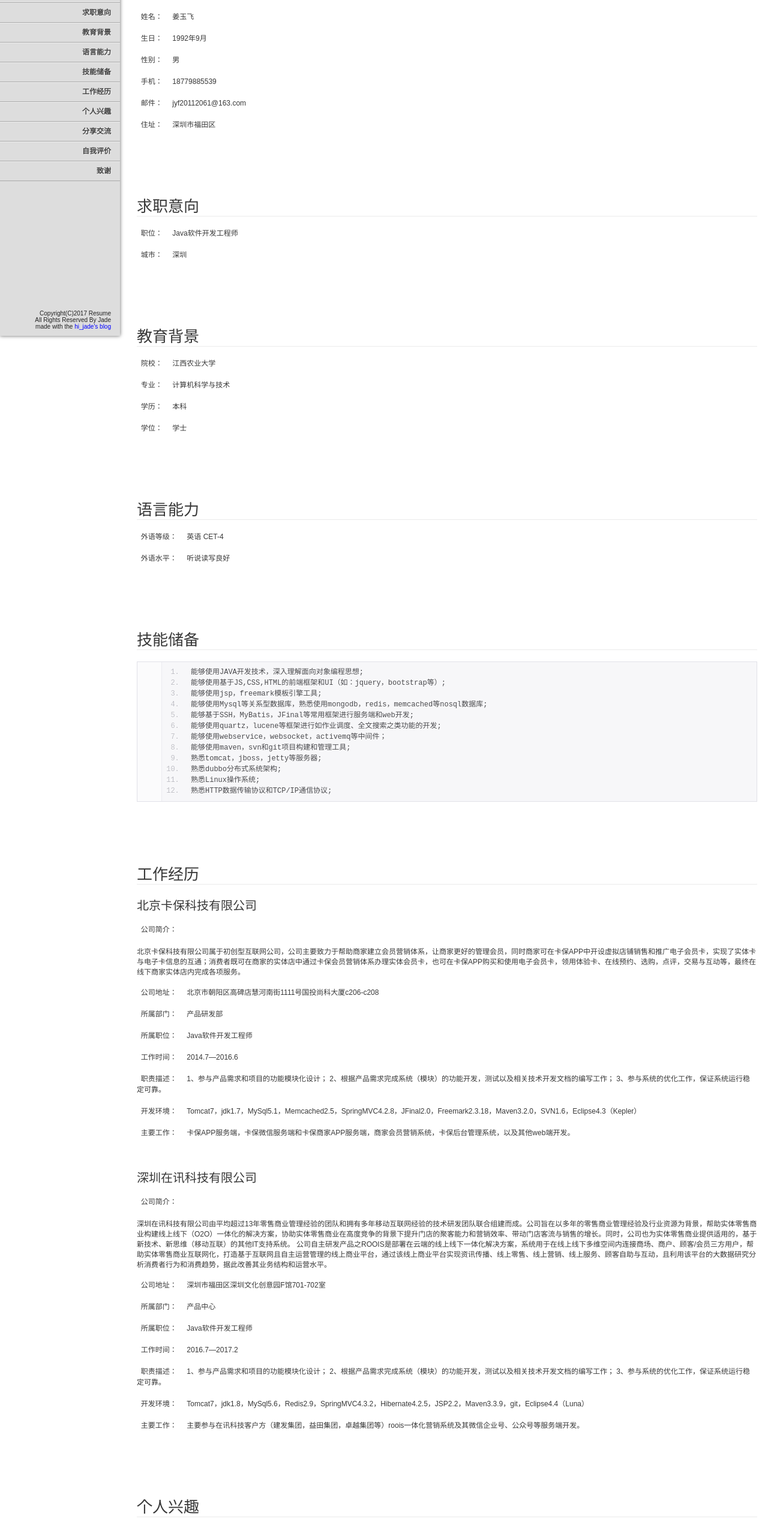
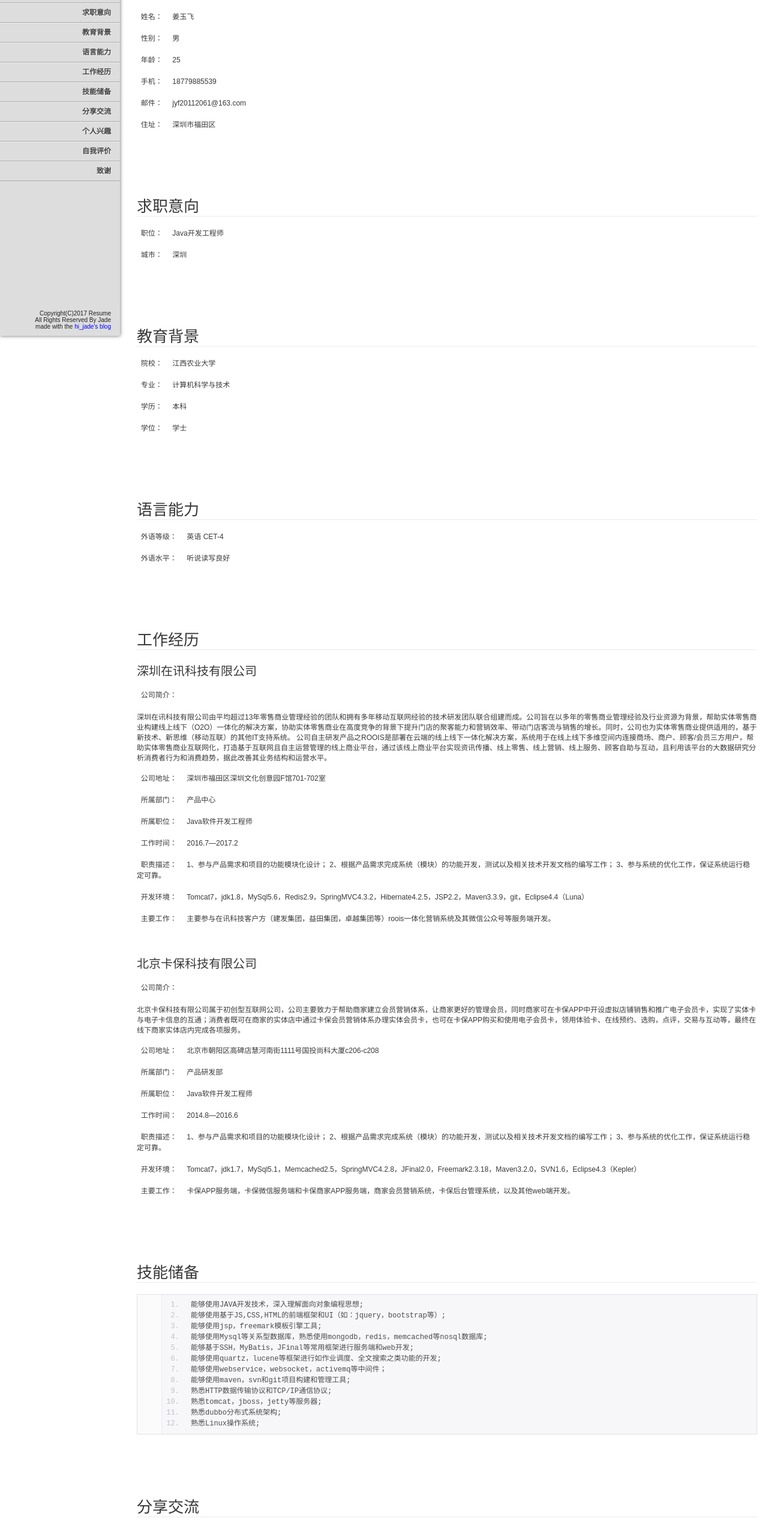
Before and after one commit to coder2061/myresume, a plain HTML site: page index.html in a window 1280 px wide. Shown: the part 240-2788 px from the top of the page at 60% size. Drawn offline with Linux system fonts and the light colour scheme.

Commit message:
update 2017-02-13

```diff
--- a/index.html
+++ b/index.html
@@ -73,10 +73,10 @@
 			<li><a href="#job" title="job">求职意向</a></li>
 			<li><a href="#education" title="education">教育背景</a></li>
 			<li><a href="#language" title="language">语言能力</a></li>
+			<li><a href="#experience" title="experience">工作经历</a></li>
 			<li><a href="#skills" title="skills">技能储备</a></li>
-			<li><a href="#experience" title="experience">工作经历</a></li>
+			<li><a href="#share" title="share">分享交流</a></li>
 			<li><a href="#interests" title="interests">个人兴趣</a></li>
-			<li><a href="#share" title="share">分享交流</a></li>
 			<li><a href="#evaluation" title="evaluation">自我评价</a></li>
 			<li><a href="#thanks" title="evaluation">致谢</a></li>
 		</ul>
@@ -92,8 +92,8 @@
 <section id="introduce">
 	<div class="page-header"><h3>个人简介</h3><hr class="notop"></div>
 <p>&nbsp;&nbsp;姓名：&nbsp;&nbsp;&nbsp;&nbsp;&nbsp;姜玉飞</p>
-<p>&nbsp;&nbsp;生日：&nbsp;&nbsp;&nbsp;&nbsp;&nbsp;1992年9月</p>
 <p>&nbsp;&nbsp;性别：&nbsp;&nbsp;&nbsp;&nbsp;&nbsp;男</p>
+<p>&nbsp;&nbsp;年龄：&nbsp;&nbsp;&nbsp;&nbsp;&nbsp;25</p>
 <p>&nbsp;&nbsp;手机：&nbsp;&nbsp;&nbsp;&nbsp;&nbsp;18779885539</p>
 <p>&nbsp;&nbsp;邮件：&nbsp;&nbsp;&nbsp;&nbsp;&nbsp;jyf20112061@163.com</p>
 <p>&nbsp;&nbsp;住址：&nbsp;&nbsp;&nbsp;&nbsp;&nbsp;深圳市福田区</p>
@@ -101,7 +101,7 @@
 
 <section id="job">
 	<div class="page-header"><h3>求职意向</h3><hr class="notop"></div>
-<p>&nbsp;&nbsp;职位：&nbsp;&nbsp;&nbsp;&nbsp;&nbsp;Java软件开发工程师</p>
+<p>&nbsp;&nbsp;职位：&nbsp;&nbsp;&nbsp;&nbsp;&nbsp;Java开发工程师</p>
 <p>&nbsp;&nbsp;城市：&nbsp;&nbsp;&nbsp;&nbsp;&nbsp;深圳</p>
 </section>
 
@@ -119,43 +119,9 @@
 <p>&nbsp;&nbsp;外语水平：&nbsp;&nbsp;&nbsp;&nbsp;&nbsp;听说读写良好</p>
 </section>
 
-
-<section id="skills">
-	<div class="page-header"><h3>技能储备</h3><hr class="notop"></div>
-<p></p>
-<pre class="prettyprint lang-html linenums">
-能够使用JAVA开发技术，深入理解面向对象编程思想;
-能够使用基于JS,CSS,HTML的前端框架和UI（如：jquery，bootstrap等）;
-能够使用jsp，freemark模板引擎工具;
-能够使用Mysql等关系型数据库，熟悉使用mongodb，redis，memcached等nosql数据库;
-能够基于SSH，MyBatis，JFinal等常用框架进行服务端和web开发;
-能够使用quartz，lucene等框架进行如作业调度、全文搜索之类功能的开发;
-能够使用webservice，websocket，activemq等中间件；
-能够使用maven，svn和git项目构建和管理工具;
-熟悉tomcat，jboss，jetty等服务器;
-熟悉dubbo分布式系统架构;
-熟悉Linux操作系统;
-熟悉HTTP数据传输协议和TCP/IP通信协议;
-</pre>
-
 <section id="experience">
 	<div class="page-header"><h3>工作经历</h3><hr class="notop"></div>
-<p></p>
-<h4>北京卡保科技有限公司</h4>
-<p>&nbsp;&nbsp;公司简介：&nbsp;&nbsp;&nbsp;&nbsp;&nbsp;</p>
-<span style="width:70%;">北京卡保科技有限公司属于初创型互联网公司，公司主要致力于帮助商家建立会员营销体系，让商家更好的管理会员，同时商家可在卡保APP中开设虚拟店铺销售和推广电子会员卡，实现了实体卡与电子卡信息的互通；消费者既可在商家的实体店中通过卡保会员营销体系办理实体会员卡，也可在卡保APP购买和使用电子会员卡，领用体验卡、在线预约、选购，点评，交易与互动等，最终在线下商家实体店内完成各项服务。</span>
-<p>&nbsp;&nbsp;公司地址：&nbsp;&nbsp;&nbsp;&nbsp;&nbsp;北京市朝阳区高碑店慧河南街1111号国投尚科大厦c206-c208</p>
-<p>&nbsp;&nbsp;所属部门：&nbsp;&nbsp;&nbsp;&nbsp;&nbsp;产品研发部</p>
-<p>&nbsp;&nbsp;所属职位：&nbsp;&nbsp;&nbsp;&nbsp;&nbsp;Java软件开发工程师</p>
-<p>&nbsp;&nbsp;工作时间：&nbsp;&nbsp;&nbsp;&nbsp;&nbsp;2014.7—2016.6</p>
-<p>&nbsp;&nbsp;职责描述：&nbsp;&nbsp;&nbsp;&nbsp;&nbsp;1、参与产品需求和项目的功能模块化设计；
-2、根据产品需求完成系统（模块）的功能开发，测试以及相关技术开发文档的编写工作；
-3、参与系统的优化工作，保证系统运行稳定可靠。
-</p>
-<p>&nbsp;&nbsp;开发环境：&nbsp;&nbsp;&nbsp;&nbsp;&nbsp;Tomcat7，jdk1.7，MySql5.1，Memcached2.5，SpringMVC4.2.8，JFinal2.0，Freemark2.3.18，Maven3.2.0，SVN1.6，Eclipse4.3（Kepler）</p>
-<p>&nbsp;&nbsp;主要工作：&nbsp;&nbsp;&nbsp;&nbsp;&nbsp;卡保APP服务端，卡保微信服务端和卡保商家APP服务端，商家会员营销系统，卡保后台管理系统，以及其他web端开发。</p>
 
-<br>
 <p></p>
 <h4>深圳在讯科技有限公司</h4>
 <p>&nbsp;&nbsp;公司简介：&nbsp;&nbsp;&nbsp;&nbsp;&nbsp;</p>
@@ -171,25 +137,59 @@
 3、参与系统的优化工作，保证系统运行稳定可靠。
 </p>
 <p>&nbsp;&nbsp;开发环境：&nbsp;&nbsp;&nbsp;&nbsp;&nbsp;Tomcat7，jdk1.8，MySql5.6，Redis2.9，SpringMVC4.3.2，Hibernate4.2.5，JSP2.2，Maven3.3.9，git，Eclipse4.4（Luna）</p>
-<p>&nbsp;&nbsp;主要工作：&nbsp;&nbsp;&nbsp;&nbsp;&nbsp;主要参与在讯科技客户方（建发集团，益田集团，卓越集团等）roois一体化营销系统及其微信企业号、公众号等服务端开发。</p>
+<p>&nbsp;&nbsp;主要工作：&nbsp;&nbsp;&nbsp;&nbsp;&nbsp;主要参与在讯科技客户方（建发集团，益田集团，卓越集团等）roois一体化营销系统及其微信公众号等服务端开发。</p>
 
+<br>
+
+<p></p>
+<h4>北京卡保科技有限公司</h4>
+<p>&nbsp;&nbsp;公司简介：&nbsp;&nbsp;&nbsp;&nbsp;&nbsp;</p>
+<span style="width:70%;">北京卡保科技有限公司属于初创型互联网公司，公司主要致力于帮助商家建立会员营销体系，让商家更好的管理会员，同时商家可在卡保APP中开设虚拟店铺销售和推广电子会员卡，实现了实体卡与电子卡信息的互通；消费者既可在商家的实体店中通过卡保会员营销体系办理实体会员卡，也可在卡保APP购买和使用电子会员卡，领用体验卡、在线预约、选购，点评，交易与互动等，最终在线下商家实体店内完成各项服务。</span>
+<p>&nbsp;&nbsp;公司地址：&nbsp;&nbsp;&nbsp;&nbsp;&nbsp;北京市朝阳区高碑店慧河南街1111号国投尚科大厦c206-c208</p>
+<p>&nbsp;&nbsp;所属部门：&nbsp;&nbsp;&nbsp;&nbsp;&nbsp;产品研发部</p>
+<p>&nbsp;&nbsp;所属职位：&nbsp;&nbsp;&nbsp;&nbsp;&nbsp;Java软件开发工程师</p>
+<p>&nbsp;&nbsp;工作时间：&nbsp;&nbsp;&nbsp;&nbsp;&nbsp;2014.8—2016.6</p>
+<p>&nbsp;&nbsp;职责描述：&nbsp;&nbsp;&nbsp;&nbsp;&nbsp;1、参与产品需求和项目的功能模块化设计；
+2、根据产品需求完成系统（模块）的功能开发，测试以及相关技术开发文档的编写工作；
+3、参与系统的优化工作，保证系统运行稳定可靠。
+</p>
+<p>&nbsp;&nbsp;开发环境：&nbsp;&nbsp;&nbsp;&nbsp;&nbsp;Tomcat7，jdk1.7，MySql5.1，Memcached2.5，SpringMVC4.2.8，JFinal2.0，Freemark2.3.18，Maven3.2.0，SVN1.6，Eclipse4.3（Kepler）</p>
+<p>&nbsp;&nbsp;主要工作：&nbsp;&nbsp;&nbsp;&nbsp;&nbsp;卡保APP服务端，卡保微信服务端和卡保商家APP服务端，商家会员营销系统，卡保后台管理系统，以及其他web端开发。</p>
+
+</section>
+
+<section id="skills">
+	<div class="page-header"><h3>技能储备</h3><hr class="notop"></div>
+<p></p>
+<pre class="prettyprint lang-html linenums">
+能够使用JAVA开发技术，深入理解面向对象编程思想;
+能够使用基于JS,CSS,HTML的前端框架和UI（如：jquery，bootstrap等）;
+能够使用jsp，freemark模板引擎工具;
+能够使用Mysql等关系型数据库，熟悉使用mongodb，redis，memcached等nosql数据库;
+能够基于SSH，MyBatis，JFinal等常用框架进行服务端和web开发;
+能够使用quartz，lucene等框架进行如作业调度、全文搜索之类功能的开发;
+能够使用webservice，websocket，activemq等中间件；
+能够使用maven，svn和git项目构建和管理工具;
+熟悉HTTP数据传输协议和TCP/IP通信协议;
+熟悉tomcat，jboss，jetty等服务器;
+熟悉dubbo分布式系统架构;
+熟悉Linux操作系统;
+</pre>
+
+<section id="share">
+	<div class="page-header"><h3>分享交流</h3><hr class="notop"></div>
+<p>&nbsp;&nbsp;个人博客：&nbsp;&nbsp;&nbsp;&nbsp;&nbsp;<a href="https://my.oschina.net/jiangyf">https://my.oschina.net/jiangyf</a></p>
+<p>&nbsp;&nbsp;github：&nbsp;&nbsp;&nbsp;&nbsp;&nbsp;<a href="https://github.com/github-jade">https://github.com/github-jade</a></p>
 </section>
 
 <section id="interests">
 	<div class="page-header"><h3>个人兴趣</h3><hr class="notop"></div>
 <p></p>
 <pre class="prettyprint lang-css linenums">
-工作之余，常浏览一些科技网站，了解当前最新技术，扩充知识库;
-平常喜欢读点书，汲取精神食粮，陶冶一下个人情操;
-闲时乐于远足，登山等运动，健康向上;
+工作之余，浏览技术博客论坛，阅读技术资料，综合提升自我;
+闲时乐于远足、登山等运动，健康向上;
 </pre>
 <p>&nbsp;</p>
-</section>
-
-<section id="share">
-	<div class="page-header"><h3>分享交流</h3><hr class="notop"></div>
-<p>&nbsp;&nbsp;个人博客地址：&nbsp;&nbsp;&nbsp;&nbsp;&nbsp;<a href="https://my.oschina.net/jiangyf">https://my.oschina.net/jiangyf</a></p>
-<p>&nbsp;&nbsp;github地址：&nbsp;&nbsp;&nbsp;&nbsp;&nbsp;<a href="https://github.com/github-jade">https://github.com/github-jade</a></p>
 </section>
 
 <section id="evaluation">
@@ -199,7 +199,7 @@
 热爱软件开发行业，良好的工作责任心，做事严谨认真;
 积极接受新事物，学习能力强，吃苦耐劳，性格随和，适合团队合作;
 对新环境适应能力强,具有良好的软件开发能力和代码编写习惯;
-具有良好的专业精神，能够适应团队开发;
+具有良好的专业精神，能够很快适应团队开发;
 </pre>
 <p>我希望能成为贵公司团队的一员，共同努力，共同进步，为贵公司的发展贡献出自己的绵薄之力！</p>
 <p>&nbsp;</p>
```
